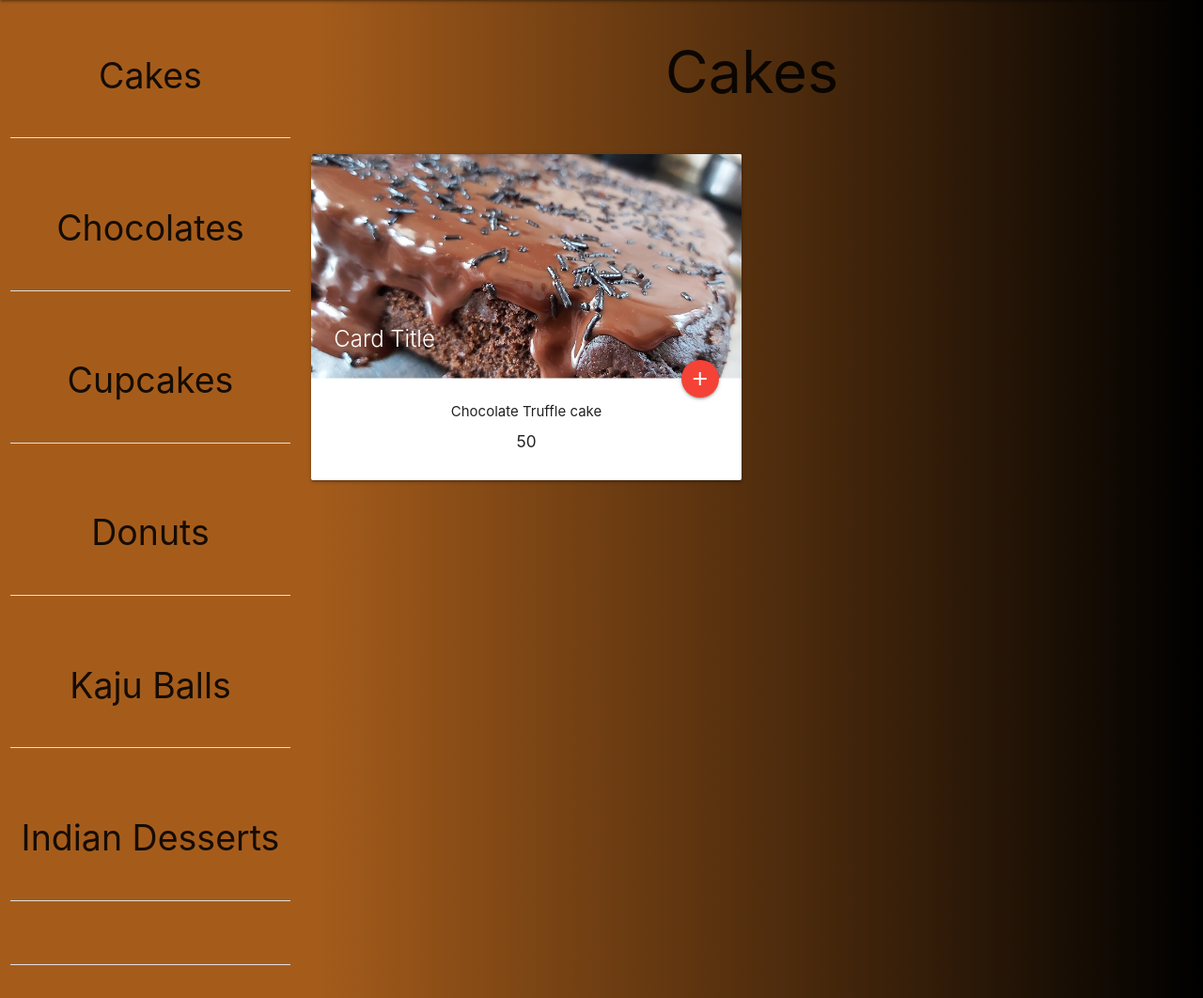
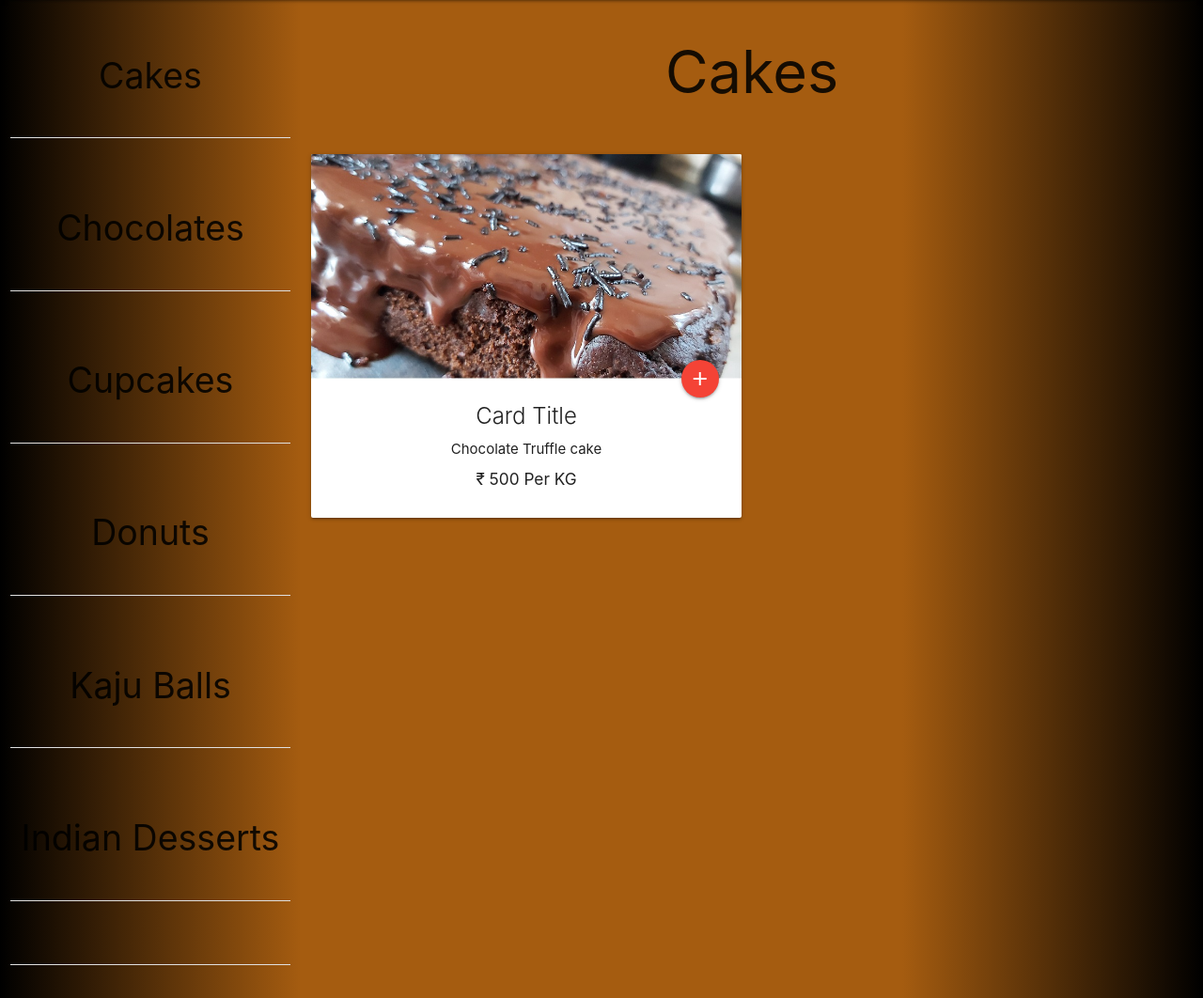
Before and after one commit to dheerajdlalwani/dessertify, a Django app: page /shop/ in a window 1280 px wide. Shown: the part 64-1126 px from the top of the page at 94% size. Run offline with Django 3.2, Linux system fonts and the light colour scheme.

Commit message:
:sparkles: Feat: shop change

```diff
--- a/dessertify/shop/templates/shop/shop.html
+++ b/dessertify/shop/templates/shop/shop.html
@@ -21,13 +21,17 @@
             <div class="col s12 m6">
                 <div class="card">
                     <div class="card-image">
-                        <img src="{% static '/images/Cakes_13.jpg' %}">
-                        <span class="card-title">Card Title</span>
+                        <img class="activator" src="{% static '/images/Cakes_13.jpg' %}">
                         <a class="btn-floating halfway-fab waves-effect waves-light red"><i class="material-icons">add</i></a>
                     </div>
                     <div class="card-content">
+                        <span class="card-title activator">Card Title</span>
                         <p>Chocolate Truffle cake</p>
-                        <h6>50</h6>
+                        <h6>₹ 500 Per KG</h6>
+                    </div>
+                    <div class="card-reveal">
+                        <span class="card-title grey-text text-darken-4">Chocolate Truffle Cake<i class="material-icons right">close</i></span>
+                        <p>Here is some more information about this delicious cake, just to make you feel guilty if you don't buy it!</p>
                     </div>
                 </div>
             </div>
--- a/dessertify/static/css/main.css
+++ b/dessertify/static/css/main.css
@@ -3,8 +3,8 @@ body
     display: flex;
     min-height: 100vh;
     flex-direction: column;
-    background-color: #a55c1b;
-    background-image: linear-gradient(-90deg, #000000 0%, #a55c1b 74%);
+    background: rgb(0,0,0);
+    background: linear-gradient(90deg, rgba(0,0,0,1) 0%, rgba(165,92,16,1) 25%, rgba(165,92,16,1) 50%, rgba(165,92,16,1) 75%, rgba(0,0,0,1) 100%);
 }
 
 main
```
Also changed, not shown: dessertify/DB.png.
